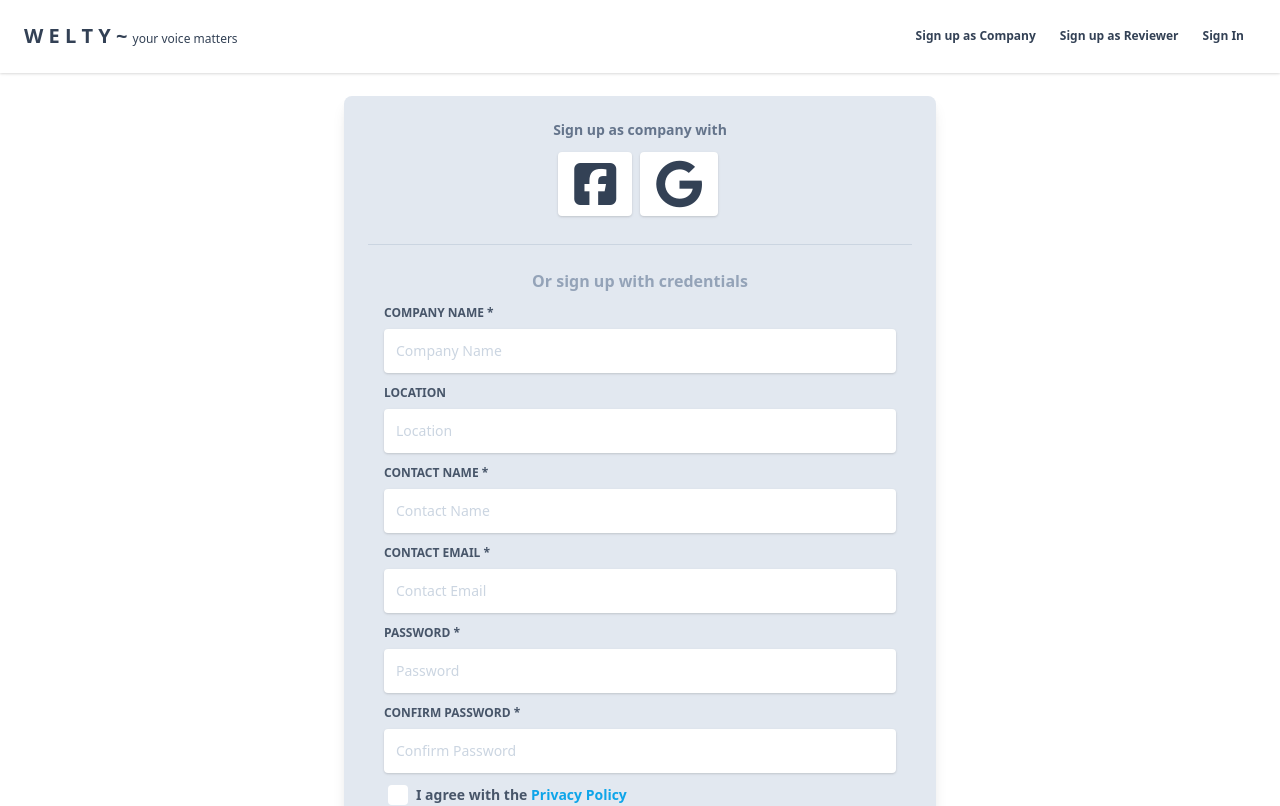
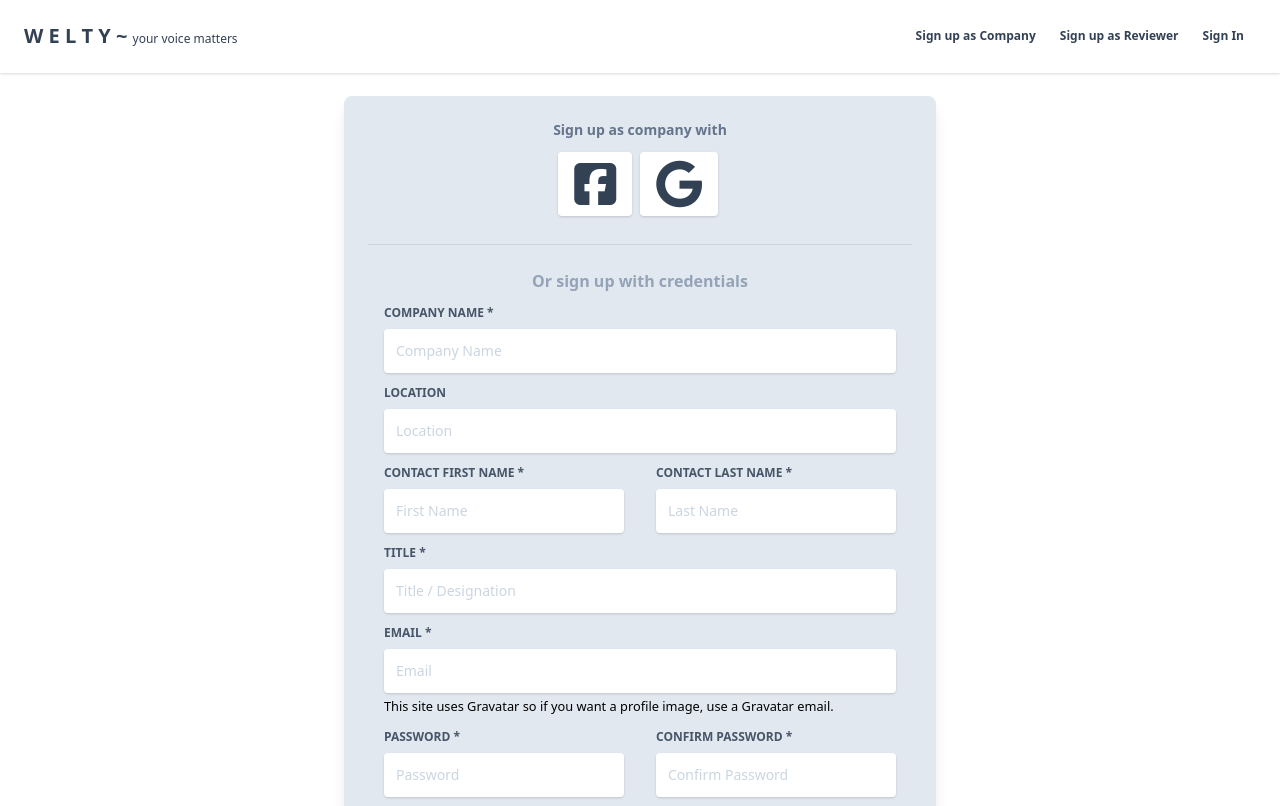
Before and after one commit to itskhurrams/Orbit, a React (Create React App) app in the folder client/: page /CompanySignup in a window 1280 px wide. Shown: the top 806 px of the page. Built offline with nearby package versions, Linux system fonts and the light colour scheme.

Commit message:
form fields done

```diff
--- a/client/src/views/auth/CompanySignup.jsx
+++ b/client/src/views/auth/CompanySignup.jsx
@@ -1,9 +1,26 @@
 // @flow
-import React from 'react';
+import React, { useState } from 'react';
 import FooterDesktop from '../../components/footers/FooterDesktop';
 import NavbarPublic from '../../components/navbars/NavbarPublic';
 
-const CompanySignup = (props) => {
+const CompanySignup = () => {
+  const [formData, setFormData] = useState({
+    companyName: '',
+    firstName: '',
+    lastName: '',
+    title: '',
+    email: '',
+    passcode: '',
+    confirmPasscode: '',
+    isCompany: true,
+    location: {
+      address: '',
+      city: '',
+      state: '',
+      postcode: '',
+      country: '',
+    },
+  });
   return (
     <>
       <NavbarPublic />
@@ -66,59 +83,104 @@ const CompanySignup = (props) => {
                     />
                   </div>
 
-                  <div className='relative w-full mb-3'>
+                  <div className='flex flex-wrap mb-3'>
+                    <div className='w-full pr-4 pl-0 flex-1'>
                       <label
                         className='block uppercase text-blueGray-600 text-xs font-bold mb-2'
-                      htmlFor='grid-password'
+                        htmlFor='firstName'
                       >
-                      Contact Name *
+                        Contact First Name *
                       </label>
                       <input
+                        name='firstName'
                         type='text'
                         className='border-0 px-3 py-3 placeholder-blueGray-300 text-blueGray-600 bg-white rounded text-sm shadow focus:outline-none focus:ring w-full ease-linear transition-all duration-150'
-                      placeholder='Contact Name'
+                        placeholder='First Name'
+                        required
+                      />
+                    </div>
+                    <div className='w-full pl-4 pr-0 flex-1'>
+                      <label
+                        className='block uppercase text-blueGray-600 text-xs font-bold mb-2'
+                        htmlFor='lastName'
+                      >
+                        Contact Last Name *
+                      </label>
+                      <input
+                        name='lastName'
+                        type='text'
+                        className='border-0 px-3 py-3 placeholder-blueGray-300 text-blueGray-600 bg-white rounded text-sm shadow focus:outline-none focus:ring w-full ease-linear transition-all duration-150'
+                        placeholder='Last Name'
+                        required
+                      />
+                    </div>
+                  </div>
+                  <div className='relative w-full mb-3 '>
+                    <label
+                      className='block uppercase text-blueGray-600 text-xs font-bold mb-2'
+                      htmlFor='title'
+                    >
+                      Title *
+                    </label>
+                    <input
+                      name='title'
+                      type='text'
+                      className='border-0 px-3 py-3 placeholder-blueGray-300 text-blueGray-600 bg-white rounded text-sm shadow focus:outline-none focus:ring w-full ease-linear transition-all duration-150'
+                      placeholder='Title / Designation'
                     />
                   </div>
                   <div className='relative w-full mb-3'>
                     <label
                       className='block uppercase text-blueGray-600 text-xs font-bold mb-2'
-                      htmlFor='grid-password'
+                      htmlFor='email'
                     >
-                      Contact Email *
+                      Email *
                     </label>
                     <input
-                      type='text'
+                      name='email'
+                      type='email'
                       className='border-0 px-3 py-3 placeholder-blueGray-300 text-blueGray-600 bg-white rounded text-sm shadow focus:outline-none focus:ring w-full ease-linear transition-all duration-150'
-                      placeholder='Contact Email'
+                      placeholder='Email'
                     />
+                    <small>
+                      This site uses Gravatar so if you want a profile image,
+                      use a Gravatar email.
+                    </small>
                   </div>
-                  <div className='relative w-full mb-3'>
+                  <div className='flex flex-wrap mb-3'>
+                    <div className='w-full pr-4 pl-0 flex-1'>
                       <label
                         className='block uppercase text-blueGray-600 text-xs font-bold mb-2'
-                      htmlFor='grid-password'
+                        htmlFor='passcode'
                       >
                         Password *
                       </label>
                       <input
-                      type='text'
+                        name='passcode'
+                        type='password'
+                        minLength='6'
                         className='border-0 px-3 py-3 placeholder-blueGray-300 text-blueGray-600 bg-white rounded text-sm shadow focus:outline-none focus:ring w-full ease-linear transition-all duration-150'
                         placeholder='Password'
+                        required
                       />
                     </div>
-                  <div className='relative w-full mb-3'>
+                    <div className='w-full pl-4 pr-0 flex-1'>
                       <label
                         className='block uppercase text-blueGray-600 text-xs font-bold mb-2'
-                      htmlFor='grid-password'
+                        htmlFor='confirmPasscode'
                       >
                         Confirm Password *
                       </label>
                       <input
-                      type='text'
+                        name='confirmPasscode'
+                        type='password'
+                        minLength='6'
                         className='border-0 px-3 py-3 placeholder-blueGray-300 text-blueGray-600 bg-white rounded text-sm shadow focus:outline-none focus:ring w-full ease-linear transition-all duration-150'
                         placeholder='Confirm Password'
+                        required
                       />
                     </div>
-
+                  </div>
                   <div>
                     <label className='inline-flex items-center cursor-pointer'>
                       <input
@@ -138,7 +200,6 @@ const CompanySignup = (props) => {
                       </span>
                     </label>
                   </div>
-
                   <div className='text-center mt-6'>
                     <button
                       className='bg-blueGray-800 text-white active:bg-blueGray-600 text-sm font-bold uppercase px-6 py-3 rounded shadow hover:shadow-lg outline-none focus:outline-none mr-1 mb-1 w-full ease-linear transition-all duration-150'
--- a/client/src/views/auth/ReviewerSignup.jsx
+++ b/client/src/views/auth/ReviewerSignup.jsx
@@ -4,12 +4,15 @@ import FooterDesktop from '../../components/footers/FooterDesktop';
 import NavbarPublic from '../../components/navbars/NavbarPublic';
 
 const ReviewerSignup = () => {
-  const [formDate, setFormDate] = useState({
+  const [formData, setFormData] = useState({
+    companyName: '',
     firstName: '',
     lastName: '',
     title: '',
     email: '',
     passcode: '',
+    confirmPasscode: '',
+    isCompany: false,
     location: {
       address: '',
       city: '',
@@ -56,11 +59,12 @@ const ReviewerSignup = () => {
                     <div className='w-full pr-4 pl-0 flex-1'>
                       <label
                         className='block uppercase text-blueGray-600 text-xs font-bold mb-2'
-                        htmlFor='grid-password'
+                        htmlFor='firstName'
                       >
                         First Name *
                       </label>
                       <input
+                        name='firstName'
                         type='text'
                         className='border-0 px-3 py-3 placeholder-blueGray-300 text-blueGray-600 bg-white rounded text-sm shadow focus:outline-none focus:ring w-full ease-linear transition-all duration-150'
                         placeholder='First Name'
@@ -70,11 +74,12 @@ const ReviewerSignup = () => {
                     <div className='w-full pl-4 pr-0 flex-1'>
                       <label
                         className='block uppercase text-blueGray-600 text-xs font-bold mb-2'
-                        htmlFor='grid-password'
+                        htmlFor='lastName'
                       >
                         Last Name *
                       </label>
                       <input
+                        name='lastName'
                         type='text'
                         className='border-0 px-3 py-3 placeholder-blueGray-300 text-blueGray-600 bg-white rounded text-sm shadow focus:outline-none focus:ring w-full ease-linear transition-all duration-150'
                         placeholder='Last Name'
@@ -85,11 +90,12 @@ const ReviewerSignup = () => {
                   <div className='relative w-full mb-3 '>
                     <label
                       className='block uppercase text-blueGray-600 text-xs font-bold mb-2'
-                      htmlFor='grid-password'
+                      htmlFor='title'
                     >
                       Title *
                     </label>
                     <input
+                      name='title'
                       type='text'
                       className='border-0 px-3 py-3 placeholder-blueGray-300 text-blueGray-600 bg-white rounded text-sm shadow focus:outline-none focus:ring w-full ease-linear transition-all duration-150'
                       placeholder='Title / Designation'
@@ -98,26 +104,33 @@ const ReviewerSignup = () => {
                   <div className='relative w-full mb-3'>
                     <label
                       className='block uppercase text-blueGray-600 text-xs font-bold mb-2'
-                      htmlFor='grid-password'
+                      htmlFor='email'
                     >
                       Email *
                     </label>
                     <input
+                      name='email'
                       type='email'
                       className='border-0 px-3 py-3 placeholder-blueGray-300 text-blueGray-600 bg-white rounded text-sm shadow focus:outline-none focus:ring w-full ease-linear transition-all duration-150'
                       placeholder='Email'
                     />
+                    <small>
+                      This site uses Gravatar so if you want a profile image,
+                      use a Gravatar email.
+                    </small>
                   </div>
                   <div className='flex flex-wrap mb-3'>
                     <div className='w-full pr-4 pl-0 flex-1'>
                       <label
                         className='block uppercase text-blueGray-600 text-xs font-bold mb-2'
-                        htmlFor='grid-password'
+                        htmlFor='passcode'
                       >
                         Password *
                       </label>
                       <input
+                        name='passcode'
                         type='password'
+                        minLength='6'
                         className='border-0 px-3 py-3 placeholder-blueGray-300 text-blueGray-600 bg-white rounded text-sm shadow focus:outline-none focus:ring w-full ease-linear transition-all duration-150'
                         placeholder='Password'
                         required
@@ -126,14 +139,16 @@ const ReviewerSignup = () => {
                     <div className='w-full pl-4 pr-0 flex-1'>
                       <label
                         className='block uppercase text-blueGray-600 text-xs font-bold mb-2'
-                        htmlFor='grid-password'
+                        htmlFor='confirmPasscode'
                       >
                         Confirm Password *
                       </label>
                       <input
+                        name='confirmPasscode'
                         type='password'
                         className='border-0 px-3 py-3 placeholder-blueGray-300 text-blueGray-600 bg-white rounded text-sm shadow focus:outline-none focus:ring w-full ease-linear transition-all duration-150'
                         placeholder='Confirm Password'
+                        minLength='6'
                         required
                       />
                     </div>
@@ -141,11 +156,12 @@ const ReviewerSignup = () => {
                   <div className='relative w-full mb-3 '>
                     <label
                       className='block uppercase text-blueGray-600 text-xs font-bold mb-2'
-                      htmlFor='grid-password'
+                      htmlFor='location'
                     >
                       Location
                     </label>
                     <input
+                      name='location'
                       type='text'
                       className='border-0 px-3 py-3 placeholder-blueGray-300 text-blueGray-600 bg-white rounded text-sm shadow focus:outline-none focus:ring w-full ease-linear transition-all duration-150'
                       placeholder='Location'
```
Lines whose indentation alone changed are shown as unchanged.
